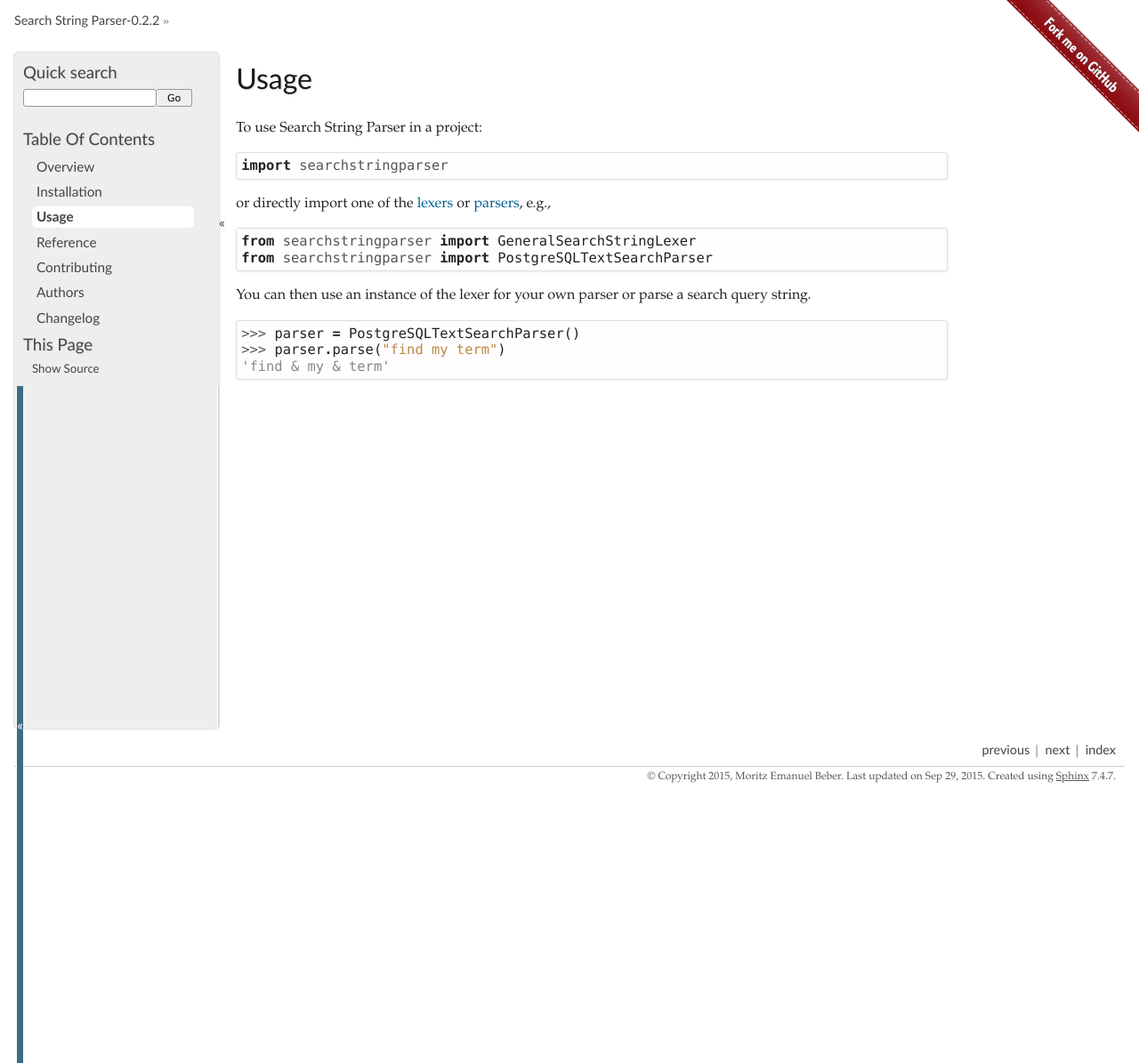
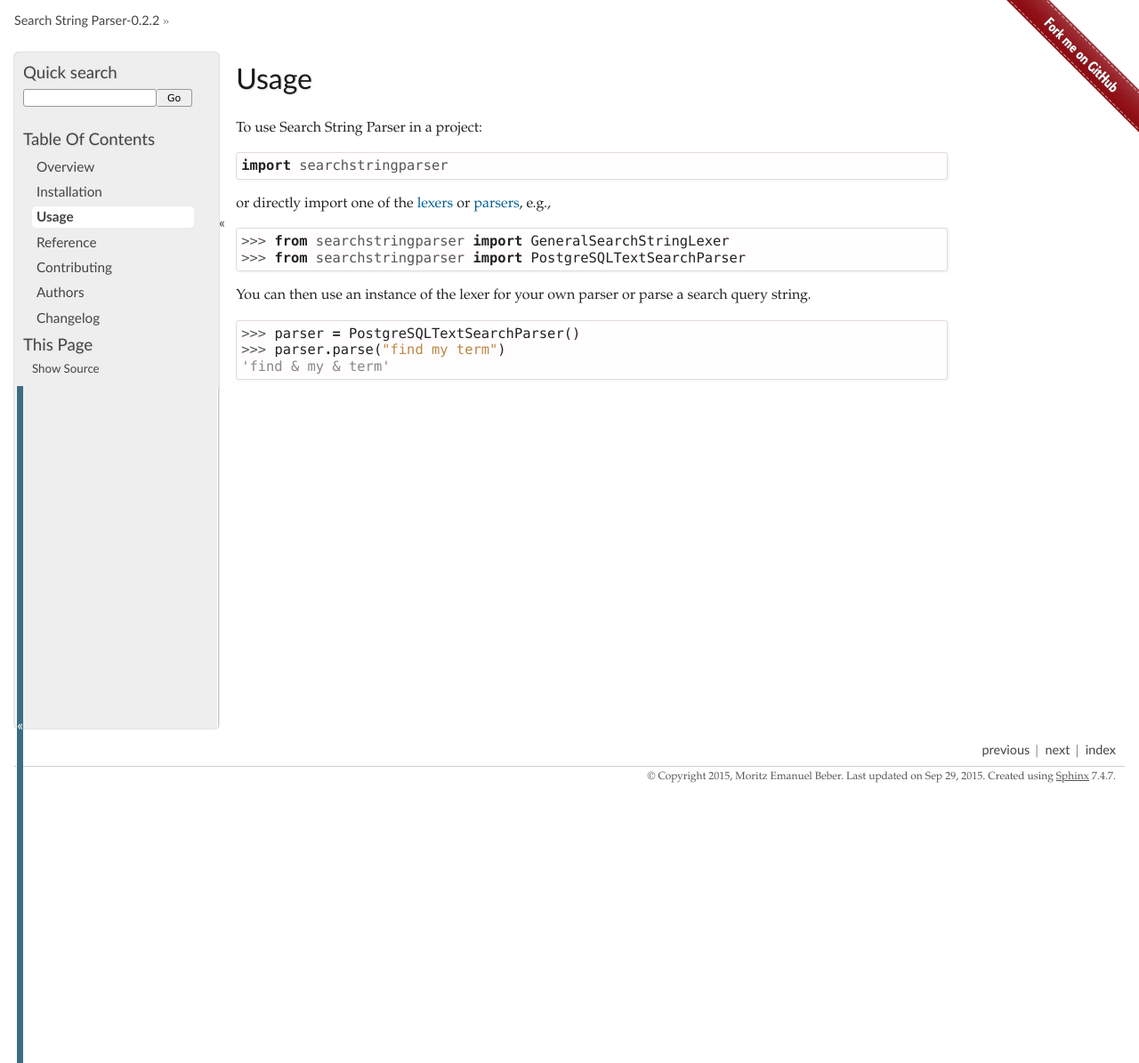
Before and after one commit to AGHerwig/searchstringparser, a Sphinx documentation site: the page built from docs/usage.rst, in a window 1280 px wide. Shown: the whole page at 89% size. Built offline with Sphinx 7.4.7, drawn with Linux system fonts in a browser that asks for light colours.

```diff
--- a/docs/usage.rst
+++ b/docs/usage.rst
@@ -10,8 +10,8 @@ or directly import one of the :doc:`lexers <reference/searchstringparser.lexer>`
 
 ::
 
-    from searchstringparser import GeneralSearchStringLexer
-    from searchstringparser import PostgreSQLTextSearchParser
+    >>> from searchstringparser import GeneralSearchStringLexer
+    >>> from searchstringparser import PostgreSQLTextSearchParser
 
 You can then use an instance of the lexer for your own parser or parse a search
 query string.
```
